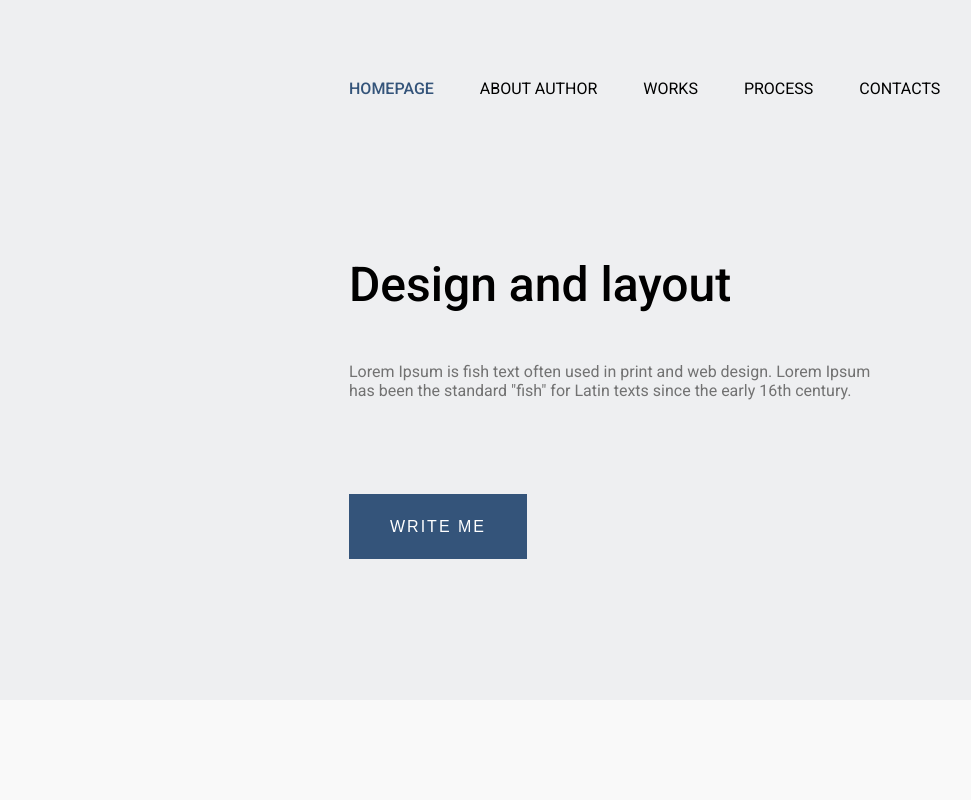
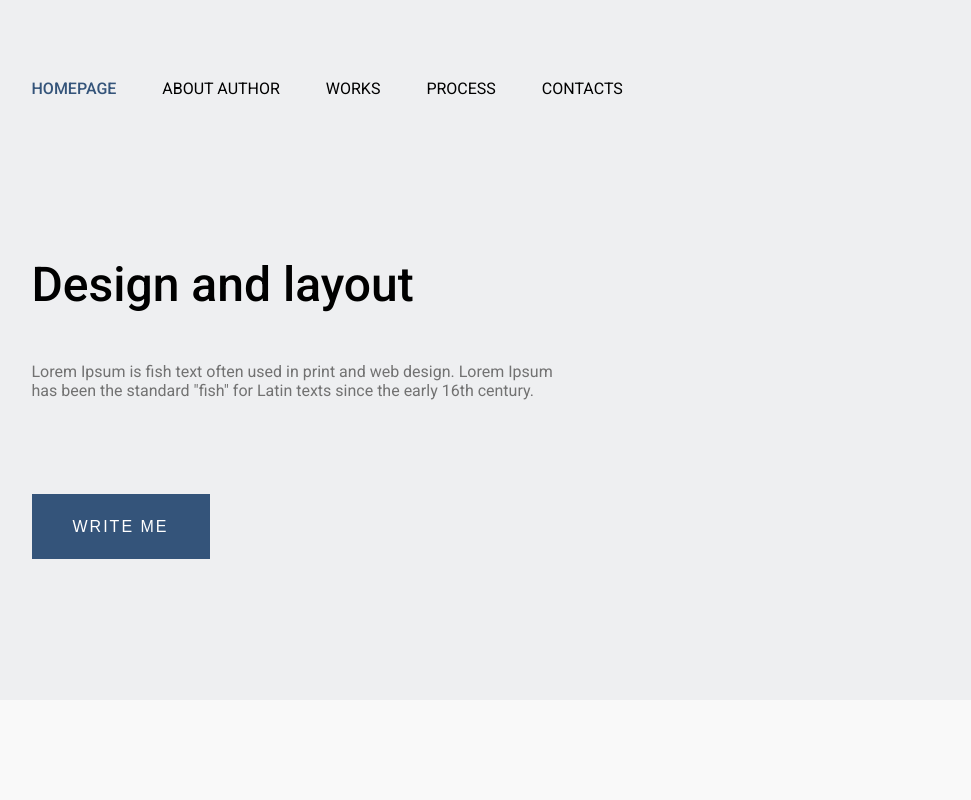
Before and after one commit to Oleksandr-zg/DZ-8-Simple-Site, a plain HTML site: page index.html in a window 1280 px wide. Shown: the top 800 px of the page, without its empty margins (51-1022 px from the left). Drawn offline with Linux system fonts and the light colour scheme.

Commit message:
addition of a container

```diff
--- a/index.html
+++ b/index.html
@@ -14,6 +14,7 @@
 <body>
 
     <header class="container_header">
+        <div class="container">
             <nav class="container_nav_menu">
                 <div class="container_menu"><a href="#" class="style_menu style_for_homepage">HOMEPAGE</a></div>
                 <div class="container_menu"><a href="#" class="style_menu">ABOUT AUTHOR</a></div>
@@ -29,6 +30,7 @@
             <form action="/action_page.php" name="WRITE_ME" method="get">
                 <button class="first_screen_button" type="submit" name="post" value="WRITE_ME">WRITE ME</button>
             </form>
+        </div>
     </header>
 
     <main>
@@ -40,6 +42,7 @@
             </div>
         </div>
         <div class="container_numbers">
+            <div class="container">
                 <!-- copy -->
                 <div class="project-group">
                     <div class="project">
@@ -87,6 +90,7 @@
                 </div>
                 <!-- copy end -->
             </div>
+        </div>
         <div class="container_how_do_I_work">
             <div class="style_how_do_I_work">How do I work</div>
             <div class="style_text_how_do_I_work">Lorem Ipsum is fish text often used in print and web design.
@@ -94,6 +98,7 @@
                 since the early 16th century.
             </div>
         </div>
+        <div class="container">
             <div class="container_video">
                 <iframe width="1110" height="600" src="https://www.youtube.com/embed/yc_RfzJc1So?si=NBGUPp7IIvtB2-Ib"
                     title="YouTube video player"
@@ -101,11 +106,14 @@
                     allowfullscreen>
                 </iframe>
             </div>
+        </div>
     </main>
 
     <footer class="container_footer">
+        <div class="container">
             <div class="footer_text_1">John Smith</div>
             <div class="footer_text_2">(c) 2018. All rights reserved.</div>
+        </div>
     </footer>
 
 </body>
--- a/style_css/style.css
+++ b/style_css/style.css
@@ -16,11 +16,14 @@ body {
     background: rgb(238, 239, 241);
 }
 
+.container {
+    margin: 0 auto;
+    max-width: 1115px;
+}
+
 .container_nav_menu {
     padding-top: 79px;
-    padding-left: 400px;
     margin-bottom: 159px;
-    background: rgb(238, 239, 241);
 }
 
 .container_menu {
@@ -48,7 +51,6 @@ body {
 }
 
 .page_title {
-    padding-left: 400px;
     margin-bottom: 49px;
     font-size: 48px;
     font-weight: 500;
@@ -56,7 +58,6 @@ body {
 }
 
 .first_screen_text {
-    padding-left: 400px;
     margin-bottom: 94px;
     color: rgb(114, 114, 114);
     font-size: 16px;
@@ -66,7 +67,6 @@ body {
 }
 
 form {
-    padding-left: 400px;
     padding-bottom: 141px;
 }
 
@@ -108,7 +108,6 @@ form {
 
 .container_numbers {
     background: rgb(52, 84, 122);
-    padding-left: 400px;
     padding-top: 100px;
     padding-bottom: 100px;
 }
@@ -173,13 +172,11 @@ form {
 .container_video {
     margin-top: 86px;
     margin-bottom: 100px;
-    text-align: center;
     overflow: hidden;
 }
 
 .container_footer {
     padding-top: 50px;
-    padding-left: 400px;
     background: rgb(52, 84, 122);
 }
 
```
Lines whose indentation alone changed are shown as unchanged.
